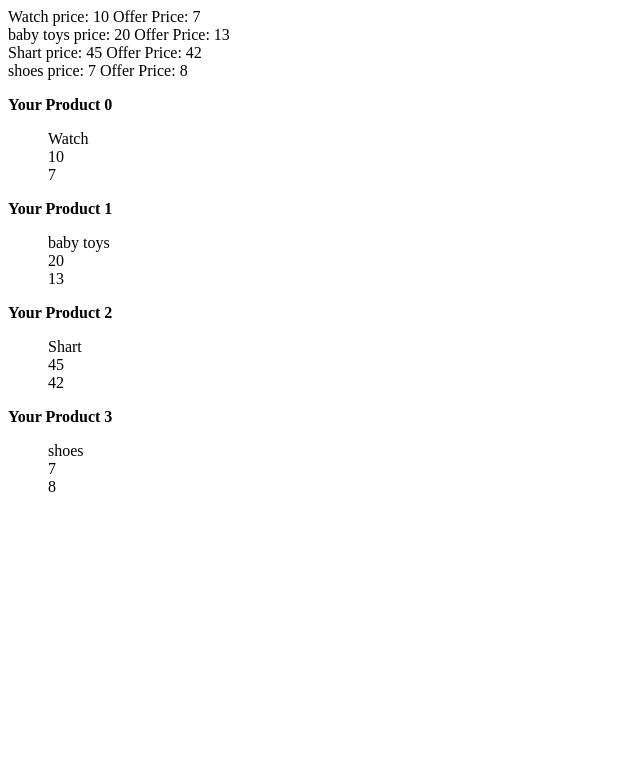
After one commit to ti-tanimul/php_practice, a PHP site: page /miltidi-array.php in a window 1280 px wide. The commit adds this page. Shown: the top 783 px of the page, without its empty margins (0-640 px from the left). Run offline with PHP 8.4, Linux system fonts and the light colour scheme.

Commit message:
php practice

```diff
--- a/array.php
+++ b/array.php
@@ -11,7 +11,7 @@ echo "</pre>"; */
 // AssociativeArray
 
 $cars =array('Toyota', 'ferari', 'BMW', 'Pajero', 'Mitshusihi');
-$total =count($cars);
+$total  =count($cars);
 for($x=0; $x <$total; $x++){
     echo $cars[$x];
     echo "<br>";
--- a/break-continue.php
+++ b/break-continue.php
@@ -1,7 +1,7 @@
 <?php
-for($a=0; $a<10; $a++){
-    if($a == 5){
+for($a=0; $a<=100; $a+=5){
+    if($a == 4){
         break;
-    }echo "number is: $a <br>";
+    }echo $a . "<br>";
 }
 ?>
--- a/function.php
+++ b/function.php
@@ -36,7 +36,9 @@ function sum($x, $y) {
 
   echo sum (5, 10). "<br>";
   echo sum (14, 18). "<br>";
-  echo sum (23, 12); */
+  echo sum (23, 12);
+
+  */
 
 //   function name(&$age){
 //     $age .= "24";
--- /dev/null
+++ b/miltidi-array.php
@@ -0,0 +1,22 @@
+<?php
+$product = array(
+    array("Watch",10,7),
+    array("baby toys", 20, 13),
+    array("Shart", 45, 42),
+    array("shoes", 7,8)
+);
+echo $product[0][0]." price: " .$product[0][1]. " Offer Price: ". $product[0][2]. "<br>";
+echo $product[1][0]. " price: " . $product[1][1]. " Offer Price: ". $product[1][2]. "<br>";
+echo $product[2][0]. " price: " . $product[2][1]. " Offer Price: ". $product[2][2]. "<br>";
+echo $product[3][0]. " price: " . $product[3][1]. " Offer Price: " . $product[3][2]. "<br>";
+
+for($row = 0; $row <4  ; $row++){
+    echo "<b><p>Your Product $row</p></b>";
+    echo "<ul>";
+    for($col = 0; $col<3; $col++){
+        echo $product[$row][$col]. "<br>";
+    }echo "</ul>";
+
+}
+
+?>
```
Also changed, not shown: associative-array.php (added, +7 -0 lines), index-array.php (added, +26 -0 lines), loop.php (+14 -14 lines), multidimentional.php (added, +44 -0 lines).
